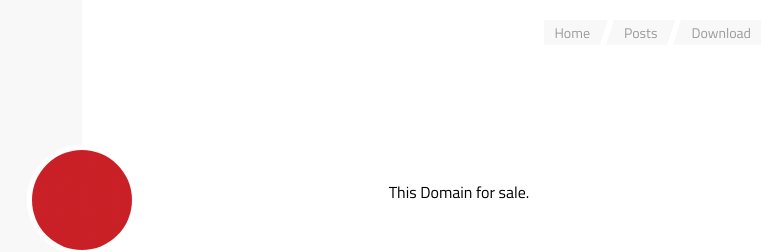
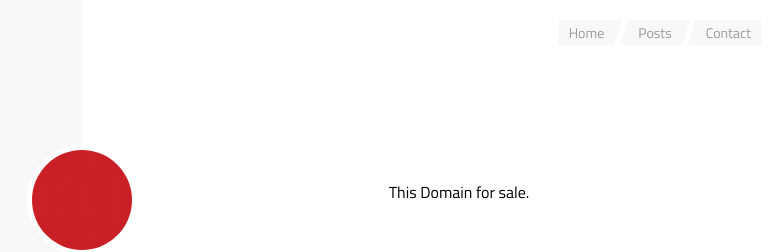
Before and after one commit to dkarthe/techbyte, a Jekyll site: the page built from index.html, in a window 1280 px wide. Shown: the top 252 px of the page, without its empty margins (366-1147 px from the left). Built offline with Jekyll 4.4.1, drawn with Linux system fonts in a browser that asks for light colours.

Commit message:
Update navigation.html

```diff
--- a/_includes/navigation.html
+++ b/_includes/navigation.html
@@ -2,6 +2,6 @@
   <ul>
     <li class="navbar__item"><a href="https://techbyte.me">Home</a></li>
     <li class="navbar__item"><a href="{{ '/posts.html' | relative_url }}">Posts</a></li>
-    <li class="navbar__item"><a href="https://github.com/kkninjae/book/archive/master.zip">Download</a></li>
+    <li class="navbar__item"><a href="mailto:xy@datamail.in">Contact</a></li>
   </ul>
 </nav>
```
